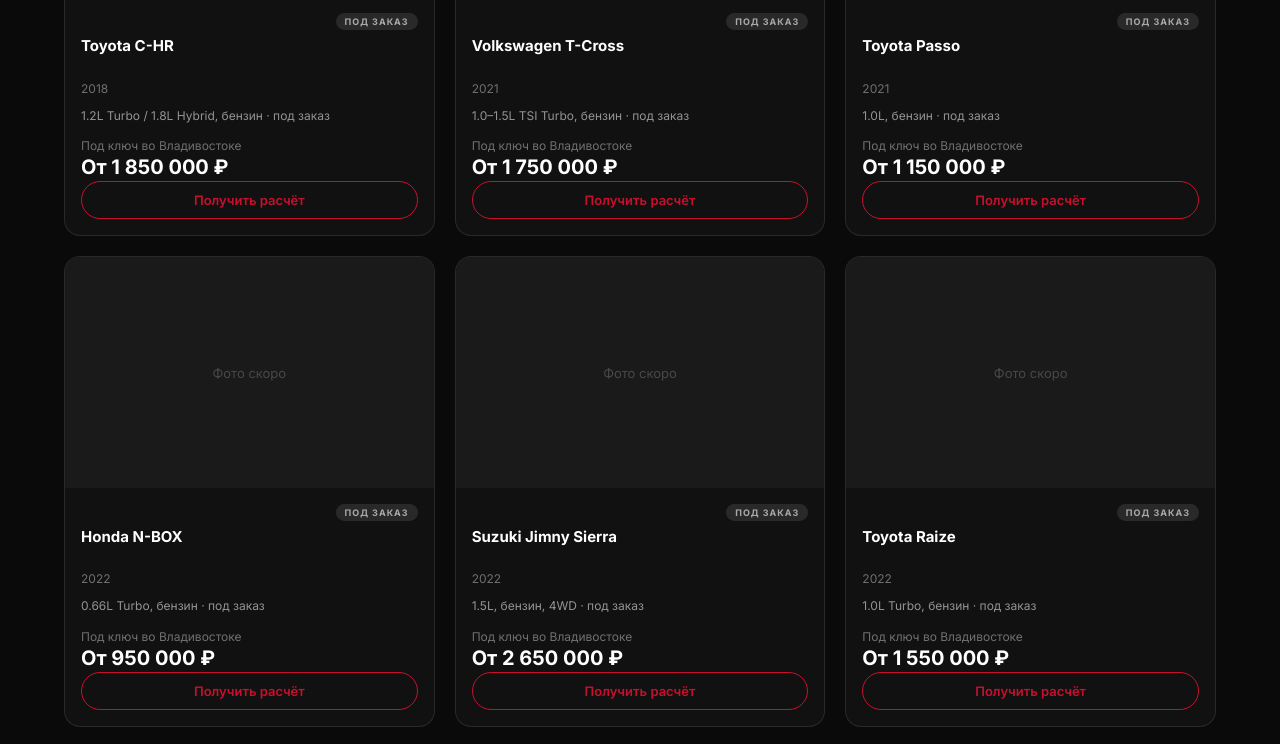
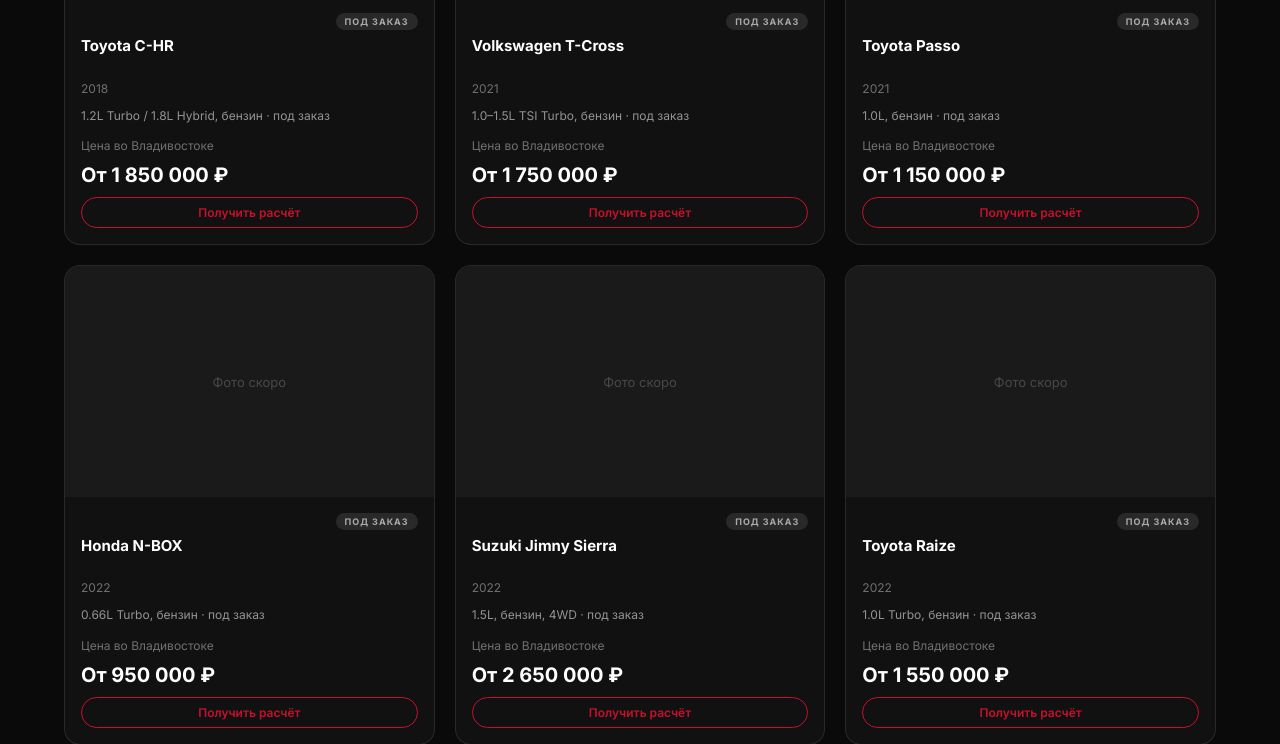
Before and after one commit to StepBorisov/Import-Asia-Car, a plain HTML site: page catalog.html in a window 1280 px wide. Shown: the part 761-1505 px from the top of the page. Drawn offline with Linux system fonts and the light colour scheme; a web font is replaced by a local one.

Commit message:
Add files via upload

```diff
--- a/catalog.html
+++ b/catalog.html
@@ -114,8 +114,8 @@
 .car-card__title { font-size:15px; font-weight:700; line-height:1.35; margin-bottom:4px; min-height:2.7em; }
 .car-card__year { color:rgba(255,255,255,0.4); font-size:12px; margin-bottom:10px; }
 .car-card__specs { color:rgba(255,255,255,0.55); font-size:12px; line-height:1.7; margin-bottom:12px; }
-.car-card__price { font-size:20px; font-weight:700; color:#fff; margin-bottom:2px; margin-top:auto; }
-.car-card__price span { font-size:12px; font-weight:400; color:rgba(255,255,255,0.4); display:block; margin-bottom:2px; }
+.car-card__price { font-size:20px; font-weight:700; color:#fff; margin-bottom:10px; margin-top:auto; }
+.car-card__price span { font-size:12px; font-weight:400; color:rgba(255,255,255,0.4); display:block; margin-bottom:10px; }
 .car-card__market { font-size:12px; color:rgba(255,255,255,0.4); margin-bottom:8px; }
 .car-card__market span { font-size:10px; font-weight:400; color:rgba(255,255,255,0.3); display:block; margin-bottom:1px; }
 .car-card__saving {
@@ -133,7 +133,7 @@
 .car-card__badge--order { background:rgba(255,255,255,0.1); color:rgba(255,255,255,0.6); }
 .btn-card {
   width:100%; background:transparent; border:1px solid var(--red); color:var(--red);
-  border-radius:50px; padding:10px; font-size:13px; font-weight:600; cursor:pointer;
+  border-radius:50px; padding:7px; font-size:12px; font-weight:600; cursor:pointer;
   transition:background .2s, color .2s; font-family:'Inter',sans-serif;
 }
 .btn-card:hover { background:var(--red); color:#fff; }
@@ -784,7 +784,7 @@
         <div class="car-card__title">${car.brand} ${car.model}</div>
         <div class="car-card__year">${car.year}</div>
         <div class="car-card__specs">${car.engine} · ${car.mileage}</div>
-        <div class="car-card__price"><span>Под ключ во Владивостоке</span>${car.type === 'order' ? 'От ' + car.price : car.price} ₽</div>
+        <div class="car-card__price"><span>Цена во Владивостоке</span>${car.type === 'order' ? 'От ' + car.price : car.price} ₽</div>
         ${car.type === 'arrived' && car.marketPrice ? `<div class="car-card__market"><span>Рынок «${car.marketRegion}»</span><s>${car.marketPrice}</s></div>` : ''}
         ${car.type === 'arrived' && car.saving ? `<div class="car-card__saving">${car.saving}</div>` : ''}
         <button class="btn-card">Получить расчёт</button>
@@ -847,7 +847,7 @@
   ].map(([l,v]) => `<div class="car-modal__spec"><div class="car-modal__spec-label">${l}</div><div class="car-modal__spec-val">${v}</div></div>`).join('');
 
   document.getElementById('carModalPrice').innerHTML = `
-    <div><span>Под ключ во Владивостоке</span>${car.type === 'order' ? 'От ' + car.price : car.price} ₽</div>
+    <div><span>Цена во Владивостоке</span>${car.type === 'order' ? 'От ' + car.price : car.price} ₽</div>
     ${car.type === 'arrived' && car.marketPrice ? `<div style="font-size:14px;font-weight:400;color:rgba(255,255,255,0.4);margin-top:6px;">Рынок «${car.marketRegion}»: <s>${car.marketPrice}</s></div>` : ''}
     ${car.type === 'arrived' && car.saving ? `<div class="car-card__saving" style="margin-top:8px;">${car.saving}</div>` : ''}
     ${car.type === 'order' ? `<div class="car-card__price-note" style="margin-top:8px;">Цены ориентировочные, точная цена машины зависит от многих факторов, уточняйте у менеджера</div>` : ''}
```
